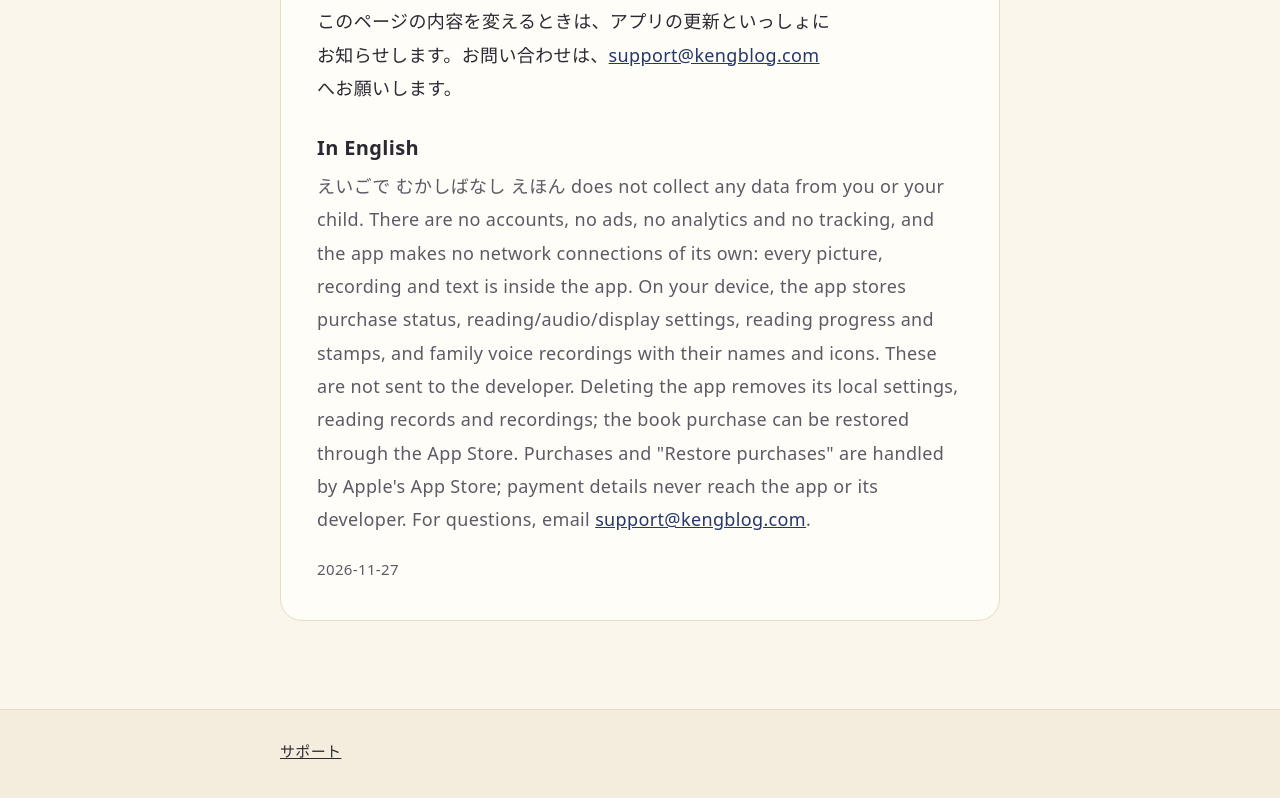
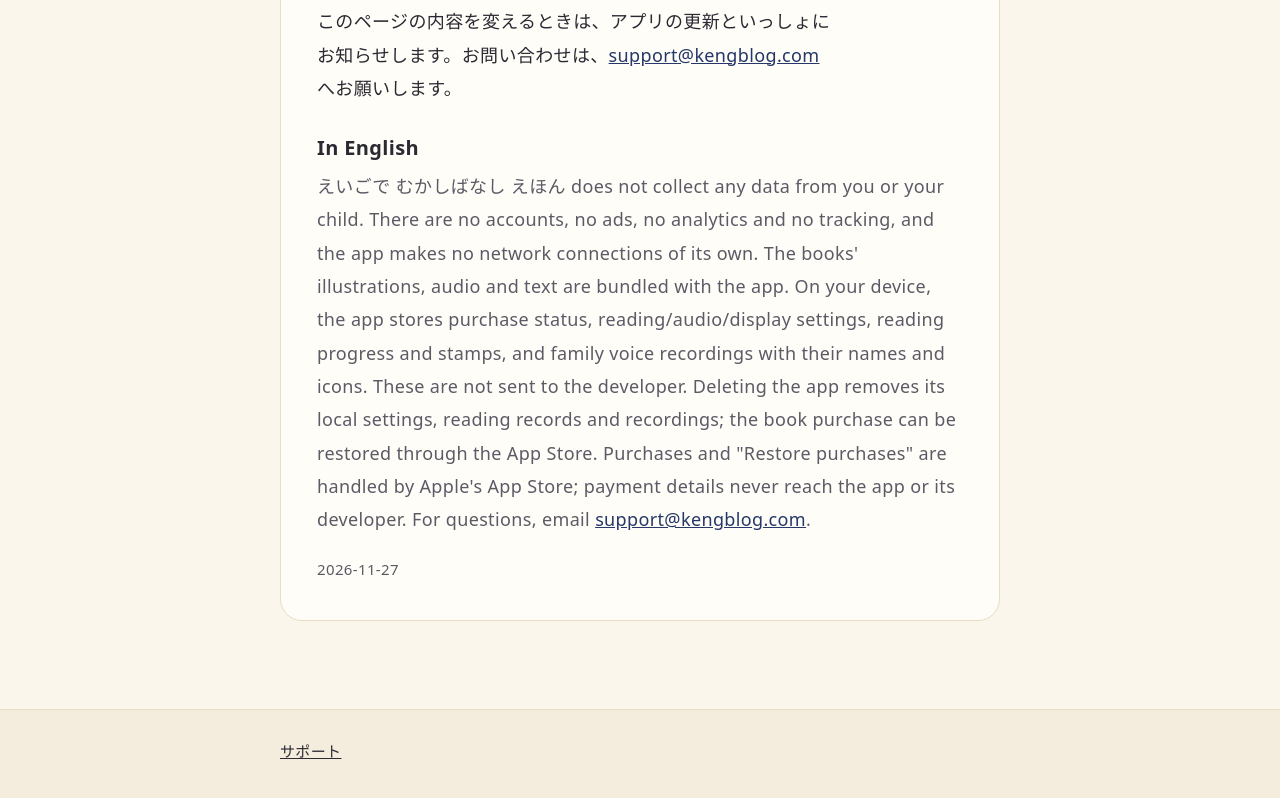
Before and after one commit to yck2024/ehon-site, a plain HTML site: page public/privacy.html in a window 1280 px wide. Shown: the part 1383-2181 px from the top of the page. Drawn offline with Linux system fonts and the light colour scheme.

Commit message:
no-mistakes(document): Clarify site maintenance guidance and privacy wording

```diff
--- a/public/privacy.html
+++ b/public/privacy.html
@@ -126,7 +126,7 @@ a { color: var(--navy); }
 
       <section class="en" lang="en">
         <h2>In English</h2>
-        <p><span lang="ja">えいごで むかしばなし えほん</span> does not collect any data from you or your child. There are no accounts, no ads, no analytics and no tracking, and the app makes no network connections of its own: every picture, recording and text is inside the app. On your device, the app stores purchase status, reading/audio/display settings, reading progress and stamps, and family voice recordings with their names and icons. These are not sent to the developer. Deleting the app removes its local settings, reading records and recordings; the book purchase can be restored through the App Store. Purchases and "Restore purchases" are handled by Apple's App Store; payment details never reach the app or its developer. For questions, email <a href="mailto:support@kengblog.com">support@kengblog.com</a>.</p>
+        <p><span lang="ja">えいごで むかしばなし えほん</span> does not collect any data from you or your child. There are no accounts, no ads, no analytics and no tracking, and the app makes no network connections of its own. The books' illustrations, audio and text are bundled with the app. On your device, the app stores purchase status, reading/audio/display settings, reading progress and stamps, and family voice recordings with their names and icons. These are not sent to the developer. Deleting the app removes its local settings, reading records and recordings; the book purchase can be restored through the App Store. Purchases and "Restore purchases" are handled by Apple's App Store; payment details never reach the app or its developer. For questions, email <a href="mailto:support@kengblog.com">support@kengblog.com</a>.</p>
       </section>
 
       <p class="date"><time datetime="2026-11-27">2026-11-27</time></p>
```
Also changed, not shown: 1 other file.
